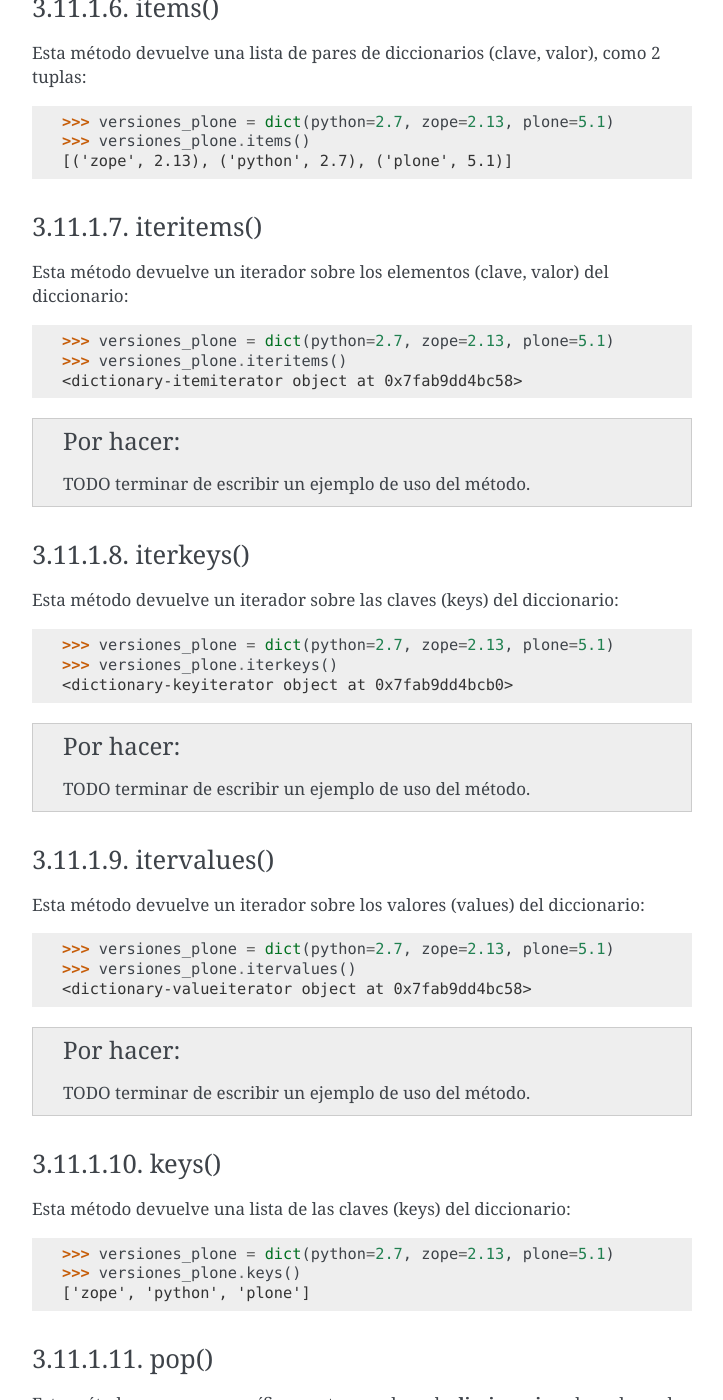
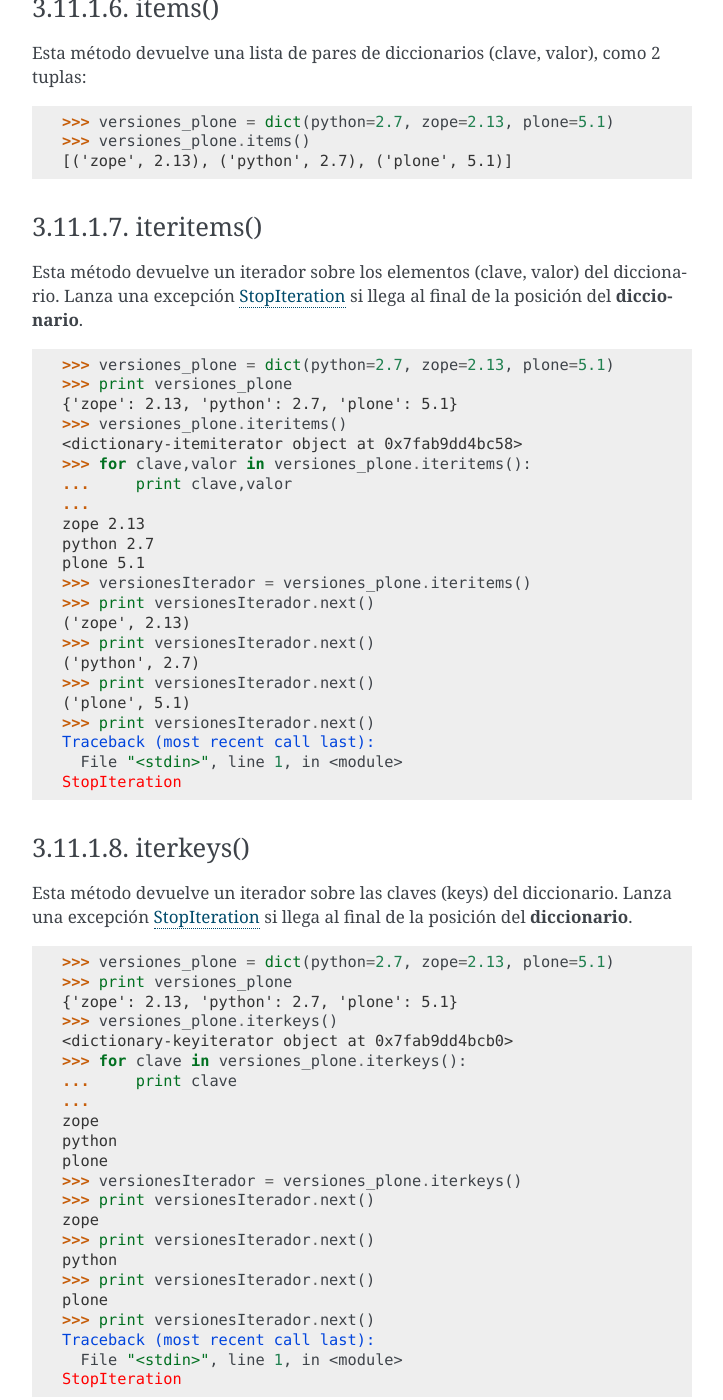
Before and after one commit to macagua/entrenamiento.python_basico, a Sphinx documentation site: the page built from source/leccion3/tipo_diccionarios.rst, in a window 1280 px wide and 1400 px high, scrolled down 2579 px. Shown: the whole window, without its empty margins (388-1111 px from the left). Built offline with Sphinx 7.4.7, drawn with Linux system fonts in a browser that asks for light colours; some of the changed text lies outside the part shown.

Commit message:
Agregar ejemplos de uso de metodos usando Iteradores para los diccionarios

```diff
--- a/source/leccion3/tipo_diccionarios.rst
+++ b/source/leccion3/tipo_diccionarios.rst
@@ -176,15 +176,34 @@ Esta método devuelve una lista de pares de diccionarios (clave, valor), como 2
 iteritems()
 ~~~~~~~~~~~
 
-Esta método devuelve un iterador sobre los elementos (clave, valor) del diccionario:
+Esta método devuelve un iterador sobre los elementos (clave, valor) del diccionario.
+Lanza una excepción :ref:`StopIteration <python_exception_stopiteration>` si llega al
+final de la posición del **diccionario**.
 
 ::
 
     >>> versiones_plone = dict(python=2.7, zope=2.13, plone=5.1)
+    >>> print versiones_plone
+    {'zope': 2.13, 'python': 2.7, 'plone': 5.1}
     >>> versiones_plone.iteritems()
     <dictionary-itemiterator object at 0x7fab9dd4bc58>
-
-.. todo:: TODO terminar de escribir un ejemplo de uso del método.
+    >>> for clave,valor in versiones_plone.iteritems():
+    ...     print clave,valor
+    ...
+    zope 2.13
+    python 2.7
+    plone 5.1
+    >>> versionesIterador = versiones_plone.iteritems()
+    >>> print versionesIterador.next()
+    ('zope', 2.13)
+    >>> print versionesIterador.next()
+    ('python', 2.7)
+    >>> print versionesIterador.next()
+    ('plone', 5.1)
+    >>> print versionesIterador.next()
+    Traceback (most recent call last):
+      File "<stdin>", line 1, in <module>
+    StopIteration
 
 
 .. _python_dict_mtd_iterkeys:
@@ -192,15 +211,34 @@ Esta método devuelve un iterador sobre los elementos (clave, valor) del diccion
 iterkeys()
 ~~~~~~~~~~
 
-Esta método devuelve un iterador sobre las claves (keys) del diccionario:
+Esta método devuelve un iterador sobre las claves (keys) del diccionario. Lanza una
+excepción :ref:`StopIteration <python_exception_stopiteration>` si llega al final de
+la posición del **diccionario**.
 
 ::
 
     >>> versiones_plone = dict(python=2.7, zope=2.13, plone=5.1)
+    >>> print versiones_plone
+    {'zope': 2.13, 'python': 2.7, 'plone': 5.1}
     >>> versiones_plone.iterkeys()
     <dictionary-keyiterator object at 0x7fab9dd4bcb0>
-
-.. todo:: TODO terminar de escribir un ejemplo de uso del método.
+    >>> for clave in versiones_plone.iterkeys():
+    ...     print clave
+    ...
+    zope
+    python
+    plone
+    >>> versionesIterador = versiones_plone.iterkeys()
+    >>> print versionesIterador.next()
+    zope
+    >>> print versionesIterador.next()
+    python
+    >>> print versionesIterador.next()
+    plone
+    >>> print versionesIterador.next()
+    Traceback (most recent call last):
+      File "<stdin>", line 1, in <module>
+    StopIteration
 
 
 .. _python_dict_mtd_itervalues:
@@ -208,15 +246,34 @@ Esta método devuelve un iterador sobre las claves (keys) del diccionario:
 itervalues()
 ~~~~~~~~~~~~
 
-Esta método devuelve un iterador sobre los valores (values) del diccionario:
+Esta método devuelve un iterador sobre los valores (values) del diccionario. Lanza una
+excepción :ref:`StopIteration <python_exception_stopiteration>` si llega al final de
+la posición del **diccionario**.
 
 ::
 
     >>> versiones_plone = dict(python=2.7, zope=2.13, plone=5.1)
+    >>> print versiones_plone
+    {'zope': 2.13, 'python': 2.7, 'plone': 5.1}
     >>> versiones_plone.itervalues()
     <dictionary-valueiterator object at 0x7fab9dd4bc58>
-
-.. todo:: TODO terminar de escribir un ejemplo de uso del método.
+    >>> for valor in versiones_plone.itervalues():
+    ...     print valor
+    ...
+    2.13
+    2.7
+    5.1
+    >>> versionesIterador = versiones_plone.itervalues()
+    >>> print versionesIterador.next()
+    2.13
+    >>> print versionesIterador.next()
+    2.7
+    >>> print versionesIterador.next()
+    5.1
+    >>> print versionesIterador.next()
+    Traceback (most recent call last):
+      File "<stdin>", line 1, in <module>
+    StopIteration
 
 
 .. _python_dict_mtd_keys:
```
